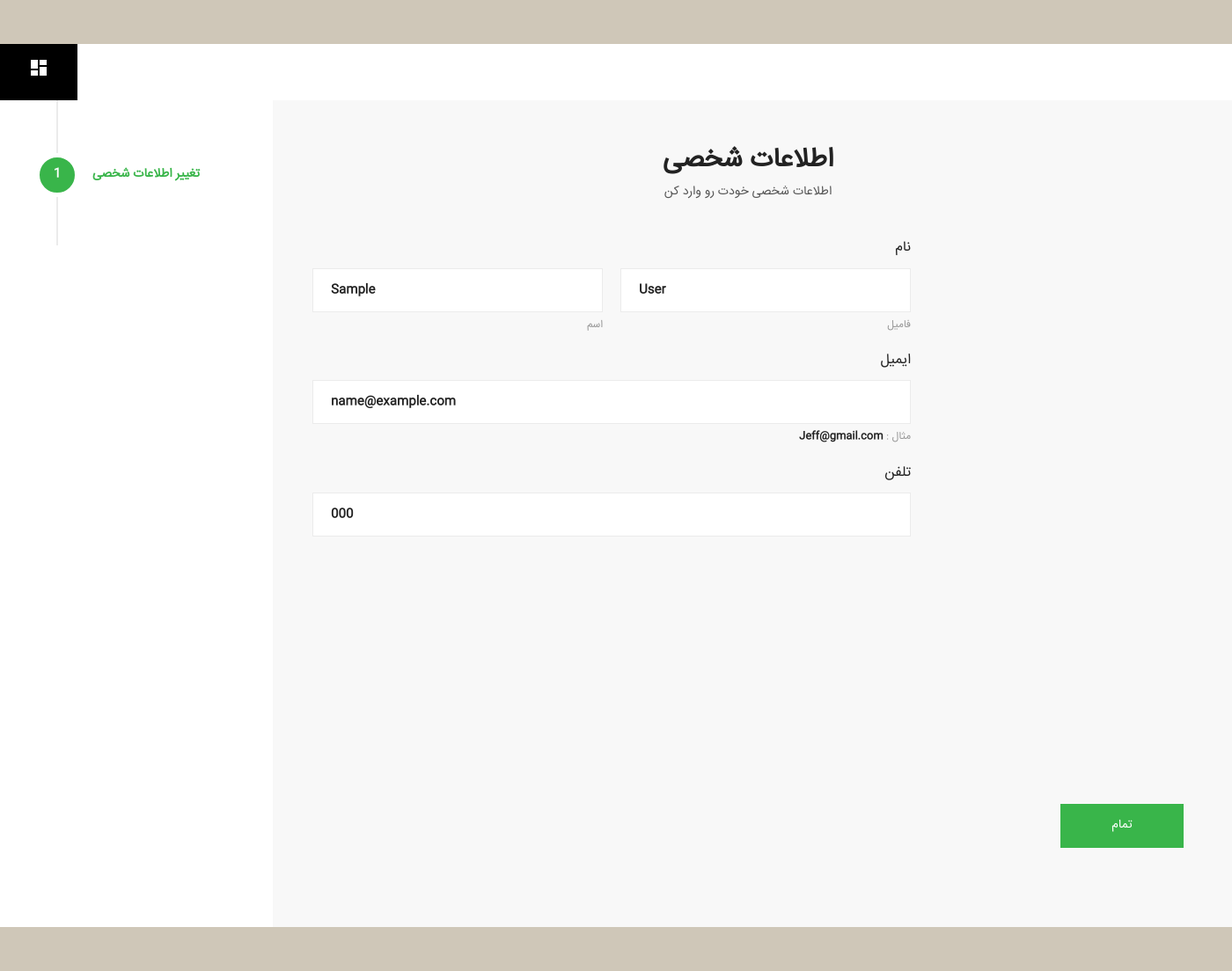
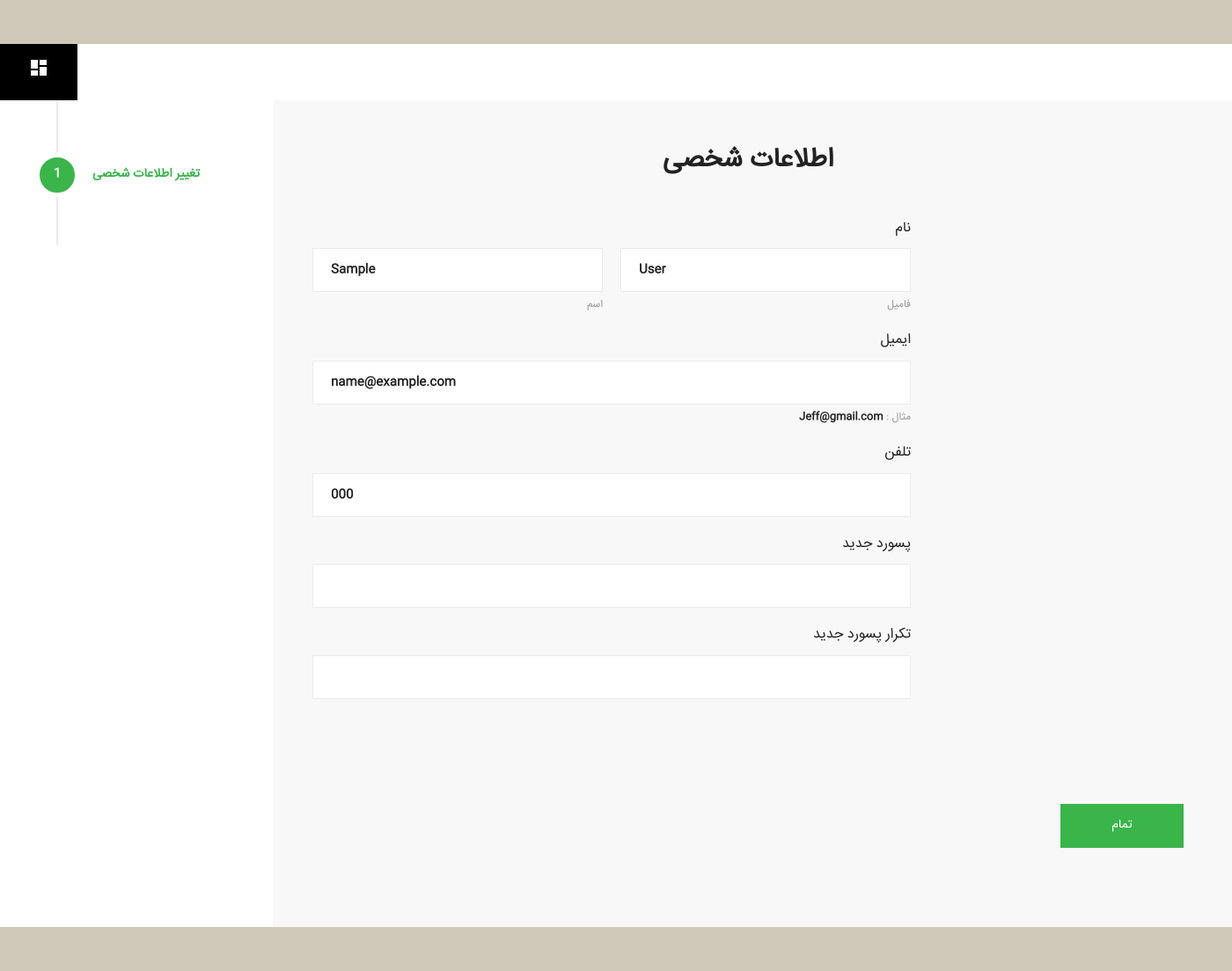
Before and after one commit to yazdanimehdi/dining, a Django app: page /changeinfo/ in a window 1400 px wide. Shown: the whole page at 88% size. Run offline with Django 3.2, Linux system fonts and the light colour scheme; a user stored in the database is signed in; tables that the repository leaves empty hold one stand-in row (values such as "Sample post").

Commit message:
اضافه کردن قابلیت تغییر پسورد سامانه اضافه کردن پیام ناموفق به یوزر در ورود

```diff
--- a/dining/views/change_info.py
+++ b/dining/views/change_info.py
@@ -19,6 +19,17 @@ def change_info(request):
                 u.last_name = request.POST.get('last_name')
                 u.email = request.POST.get('email')
                 u.phone = request.POST.get('phone')
+                if request.POST.get('new_pass') != '':
+                    if request.POST.get('new_pass') == request.POST.get('new_pass_second'):
+                        u.set_password(request.POST.get('new_pass'))
+                    else:
+                        return render(request, 'dining/templates/change_info.html',
+                                      {'firstname': u.first_name,
+                                       'lastname': u.last_name,
+                                       'email': u.email,
+                                       'phone': u.phone,
+                                       'msg': '!تکرار رمز همخوانی ندارد'})
+
                 u.save()
             except:
                 return render(request, 'dining/templates/change_info.html',
--- a/dining/views/login.py
+++ b/dining/views/login.py
@@ -1,5 +1,5 @@
 from django.contrib.auth import authenticate, login as auth_login
-from django.shortcuts import render, redirect, HttpResponse
+from django.shortcuts import render, redirect
 
 
 def login(request):
@@ -15,9 +15,9 @@ def login(request):
                     auth_login(request, user)
                     return redirect('/dashboard')
                 else:
-                    return render(request, "dining/templates/login.html")
+                    return render(request, "dining/templates/login.html", {'msg': 'نام کاربری یا رمز عبور اشتباه است'})
             else:
-                return render(request, "dining/templates/login.html")
+                return render(request, "dining/templates/login.html", {'msg': 'نام کاربری یا رمز عبور اشتباه است'})
         else:
             return redirect('/dashboard')
     else:
--- a/templates/dining/templates/change_info.html
+++ b/templates/dining/templates/change_info.html
@@ -43,7 +43,7 @@
                     <fieldset>
                         <h2 style="text-align: center;">اطلاعات شخصی</h2>
                         <h3 style="color: #CE272D;">{{ msg }}</h3>
-                        <p class="desc" style="text-align: center;">اطلاعات شخصی خودت رو وارد کن</p>
+                        <p class="desc" style="text-align: center;color: #CE272D">{{ msg }}</p>
                         <div class="fieldset-content">
                             <div class="form-row">
                                 <label class="form-label" style="direction: rtl;">نام</label>
@@ -68,6 +68,16 @@
                                 <label for="phone" class="form-label" style="direction: rtl;">تلفن</label>
                                 <input type="text" name="phone" id="phone" value="{{ phone }}"/>
                             </div>
+                            <div class="form-group">
+                                <label for="password" class="form-label" style="direction: rtl;">پسورد جدید</label>
+                                <input type="password" name="new_pass" id="new_pass"/>
+                            </div>
+                            <div class="form-group">
+                                <label for="password" class="form-label" style="direction: rtl;">تکرار پسورد
+                                    جدید</label>
+                                <input type="password" name="new_pass_second" id="new_pass_second"/>
+                            </div>
+
                         </div>
                 </div>
                 </fieldset>
--- a/templates/dining/templates/login.html
+++ b/templates/dining/templates/login.html
@@ -11,6 +11,7 @@
 
     <!-- Font Icon -->
     <link rel="stylesheet" href="{% static 'fonts/material-design-iconic-font/css/material-design-iconic-font.css'%}">
+    <link href="https://fonts.googleapis.com/icon?family=Material+Icons" rel="stylesheet">
 
     <!-- Main css -->
     <link rel="stylesheet" href="{% static 'css/style.css'%}">
@@ -27,6 +28,7 @@
 
             <div class="signin-form">
                 <h2 class="form-title">ورود</h2>
+                <h3 style="color: #CE272D;font-size: 18px">{{ msg }}</h3>
                 <form method="POST" class="register-form" id="login-form" >
                     {% csrf_token %}
                     <div class="form-group">
```
